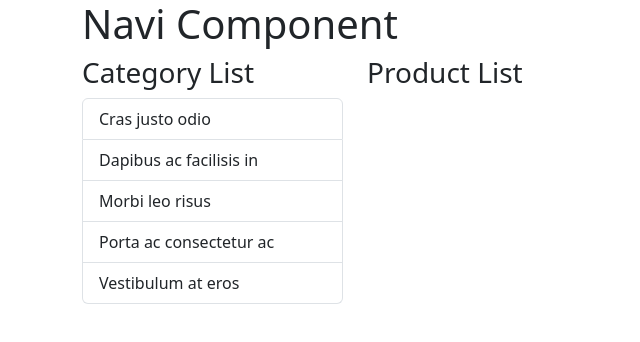
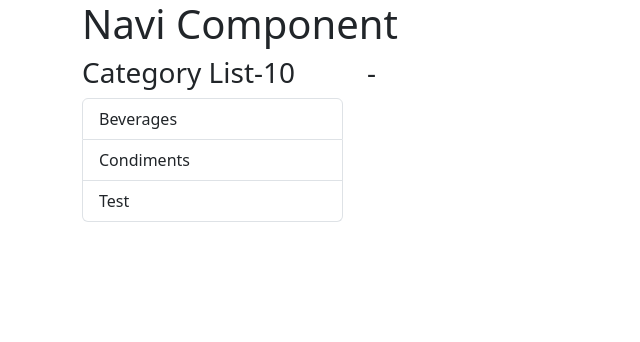
Before and after one commit to MMSTech/react-app, a React (Create React App) app: page / in a window 1280 px wide. Shown: the top 342 px of the page, without its empty margins (0-640 px from the left). Built offline with nearby package versions, Linux system fonts and the light colour scheme.

Commit message:
props and states

```diff
--- a/src/App.js
+++ b/src/App.js
@@ -1,13 +1,22 @@
+import React, { Component } from "react";
 import CategoryList from "./CategoryList";
 import Navi from "./Navi";
 import ProductList from "./ProductList";
-import { Container, Row ,Col} from "reactstrap";
+import { Container, Row, Col } from "reactstrap";
 
-function App() {
+export default class App extends Component {
+  //Arrow function , bir fonksiyon aynı zamanda bir değişken
 
-  let titleCategoryList = "Category List";
-  let titleProductList = "Product List";
 
+  state = {currentCategory : ""}
+
+  changeCategory = (category) => {
+    this.setState({ currentCategory: category.CategoryName });
+  };
+
+  render() {
+    let categoryInfo = { title: "Category List", description: "10" };
+    let productInfo = { title: "Product List", description: "" };
     return (
       <div>
         <Container>
@@ -17,16 +26,22 @@ function App() {
 
           <Row>
             <Col xs="3">
-            <CategoryList title={titleCategoryList}></CategoryList>
+              <CategoryList
+               currentCategory = {this.state.currentCategory}
+               changeCategory = {this.changeCategory}
+               info={categoryInfo}></CategoryList>
             </Col>
 
             <Col xs="9">
-           <ProductList title={titleProductList}></ProductList>
+              <ProductList
+                 currentCategory = {this.state.currentCategory}
+              info={productInfo}></ProductList>
             </Col>
           </Row>
         </Container>
       </div>
     );
   }
+}
 
-export default App;
+// export default App;
--- a/src/CategoryList.js
+++ b/src/CategoryList.js
@@ -1,26 +1,31 @@
 import React, { Component } from "react";
-import {ListGroup,ListGroupItem} from 'reactstrap'
+import { ListGroup, ListGroupItem } from "reactstrap";
 
 export default class CategoryList extends Component {
+  state = {
+    categories: [
+        { CategoryId: 1 , CategoryName: "Beverages" },
+        { CategoryId: 2 , CategoryName: "Condiments"},
+        { CategoryId: 3 , CategoryName:"Test"}
+      ],
+  };
 
-  constructor(props){
-    super(props);
-    state:{}
-  }
 
   render() {
     return (
       <div>
         <h3>
-          {this.props.title}
+          {this.props.info.title}-{this.props.info.description}
         </h3>
         <ListGroup>
-            <ListGroupItem>Cras justo odio</ListGroupItem>
-            <ListGroupItem>Dapibus ac facilisis in</ListGroupItem>
-            <ListGroupItem>Morbi leo risus</ListGroupItem>
-            <ListGroupItem>Porta ac consectetur ac</ListGroupItem>
-            <ListGroupItem>Vestibulum at eros</ListGroupItem>
-          </ListGroup>
+
+          {
+          this.state.categories.map(category=> (
+              <ListGroupItem onClick={()=> this.props.changeCategory(category)}
+                key={category.CategoryId}>{category.CategoryName}</ListGroupItem>
+          ))}
+        </ListGroup>
+        <h4>{this.props.currentCategory}</h4>
       </div>
     );
   }
--- a/src/ProductList.js
+++ b/src/ProductList.js
@@ -4,7 +4,7 @@ export default class ProductList extends Component {
   render() {
     return (
       <div>
-          <h3>{this.props.title}</h3>
+          <h3>{this.props.info.Tile}-{this.props.currentCategory}</h3>
       </div>
     )
   }
```
Lines whose indentation alone changed are shown as unchanged.
